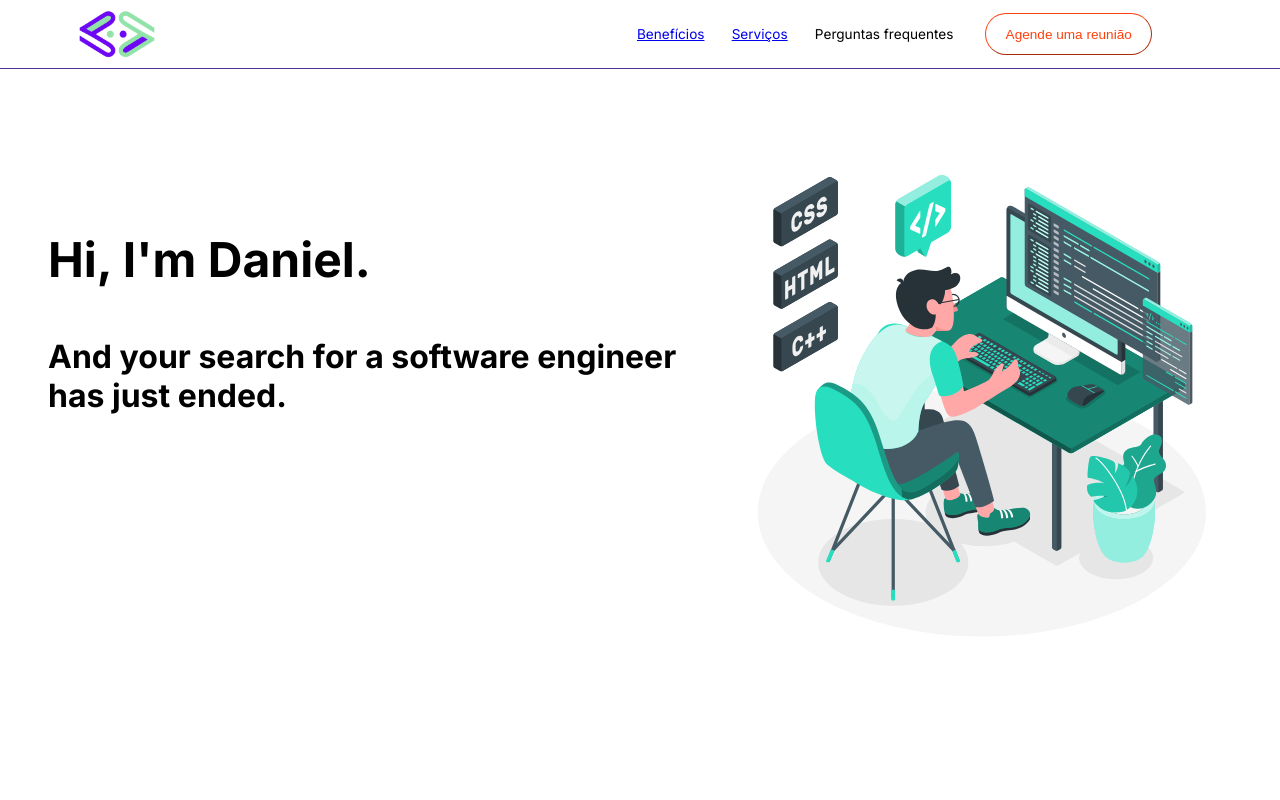
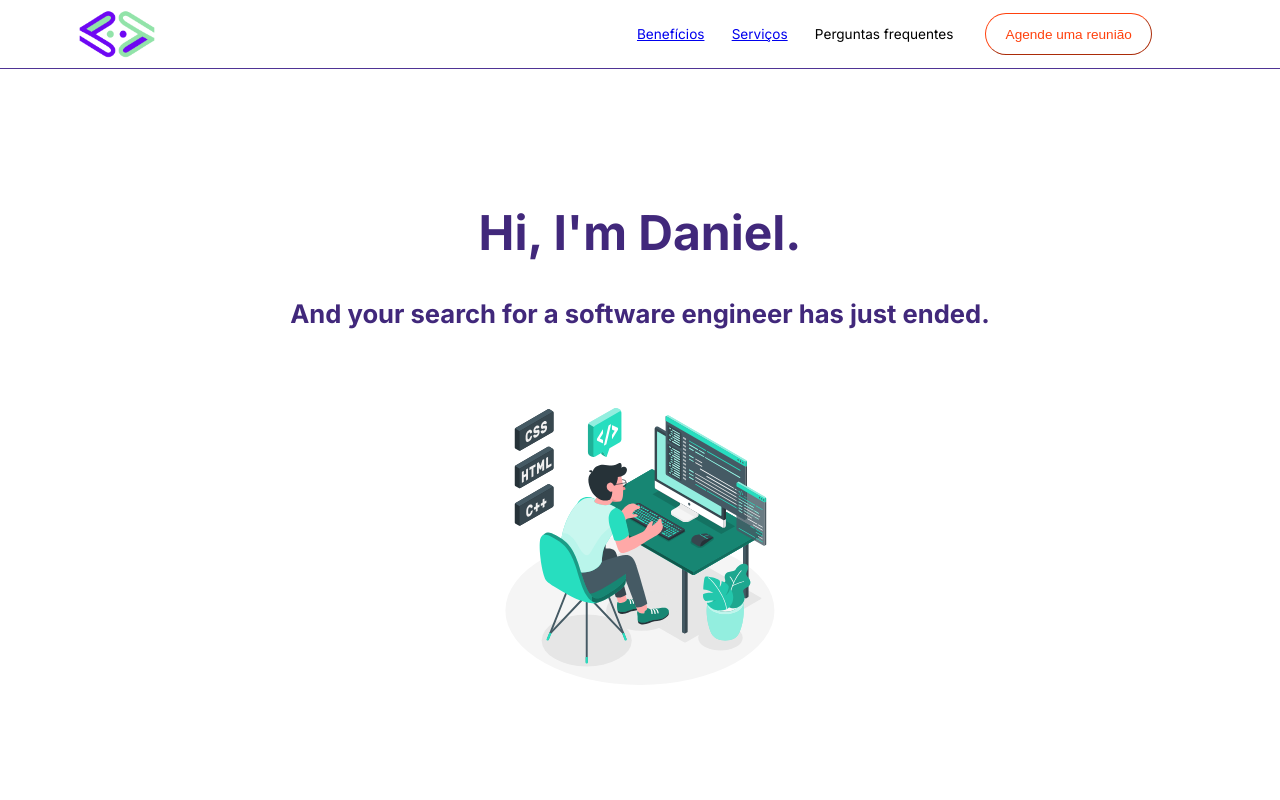
Before and after one commit to danielflorencio/second-portfolio, a Next.js app: page / in a window 1280 px wide. Shown: the top 800 px of the page. Built offline with nearby package versions, Linux system fonts and the light colour scheme.

Commit message:
Chose another design for the hero section.

```diff
--- a/src/app/page.tsx
+++ b/src/app/page.tsx
@@ -12,6 +12,7 @@ export default function Home() {
       <HeroSectionOne/>
       <TestimonialSection img='' name='Mateus Sousa' testimonial={["Hey, this is the testimonial's first paragraph. Here will go everything someone will have to say about my work.", "These can be anything complimenting my work or saying what it was like to work with me."]}/>
       <TechStackSection/>
+      <TestimonialSection img='' name='Second Person' testimonial={["Hey, this is the testimonial's first paragraph. Here will go everything someone will have to say about my work.", "These can be anything complimenting my work or saying what it was like to work with me."]}/>
     </main>
   )
 }
--- a/src/sectionLayouts/heroSectionOne/index.tsx
+++ b/src/sectionLayouts/heroSectionOne/index.tsx
@@ -8,7 +8,7 @@ export default function heroSectionOne(){
                     <h1>Hi, I'm Daniel.</h1>
                     <h2>And your search for a software engineer has just ended.</h2>
                 </div>
-                <Image src='/heroImg.svg' alt='' width='500' height='500'/>
+                <Image src='/heroImg.svg' alt='' width='300' height='300'/>
             </div>
         </section>
     )
--- a/src/sectionLayouts/heroSectionOne/styles.module.css
+++ b/src/sectionLayouts/heroSectionOne/styles.module.css
@@ -10,36 +10,36 @@
     color: #000;
     display: flex;
     width: '100%';
-    justify-content: space-around;
     gap: 3rem;
     align-items: center;
     padding: 3rem;
 }
 .titlesAndImg{
     display: flex;
-    justify-content: space-between;
-    /* border: 1px solid red; */
-    /* gap: 8rem; */
-    flex-wrap: wrap;
+    flex-direction: column;
+    justify-content: center;
+    align-items: center;
     width: 100%;
+    gap: 4rem;
 }
 .titles{
-    padding-top: 5rem;
+    padding-top: 6rem;
     display: flex;
     height: 100%;
-    gap: 3rem;
+    gap: 2.2rem;
     flex-direction: column;
     justify-content: flex-start;
-    /* border: 1px solid white; */
+    text-align: center;
+    color: #41287B;
 }
 .titles h1{
     font-size: 3rem;
 }
 .titles h2{
-    font-size: 2rem;
-    width: 650px;
+    font-size: 1.6rem;
+    /* width: 650px; */
 }
 .img{
-    width: 500px;
-    height: 500px;
+    width: 350px;
+    height: 350px;
 }
```
